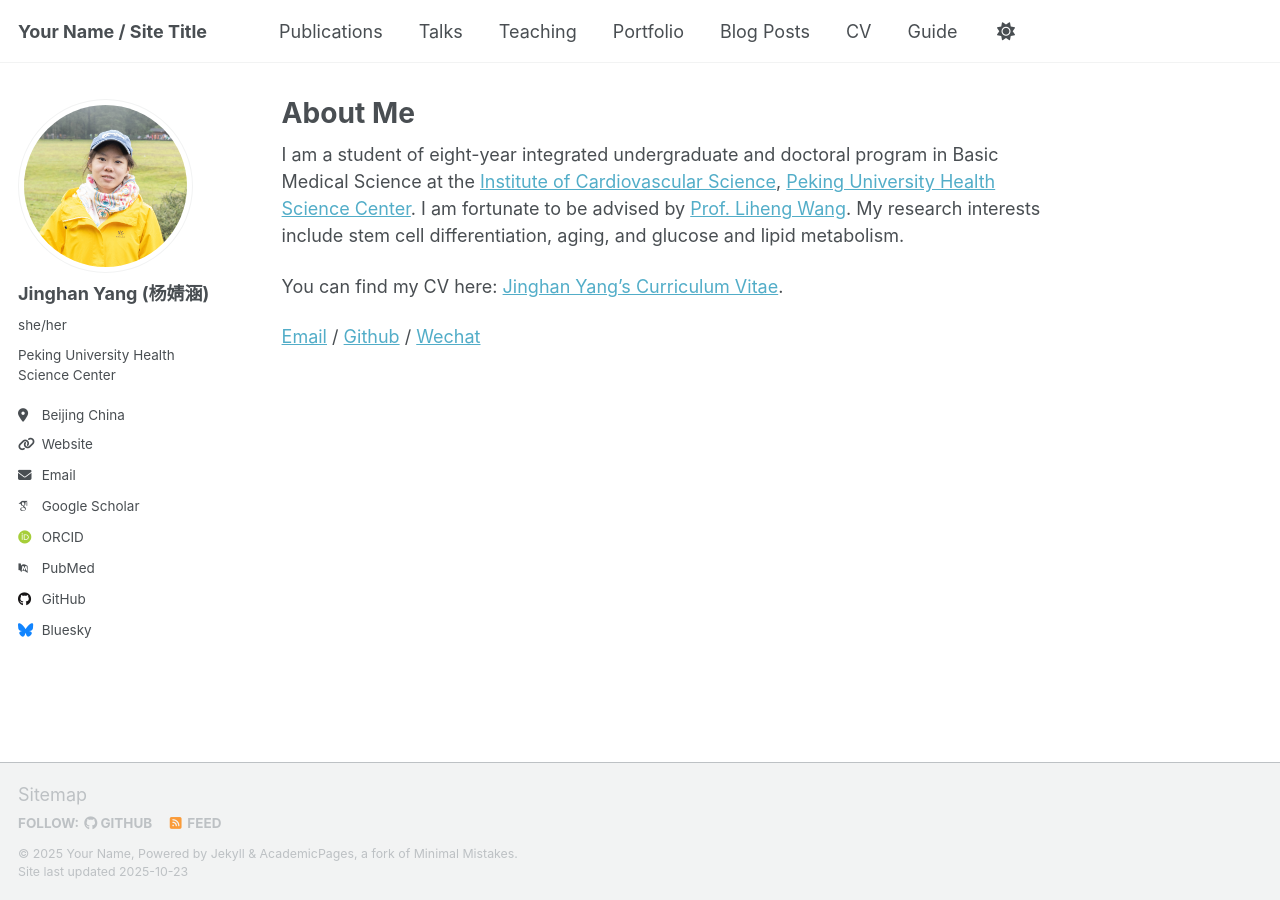
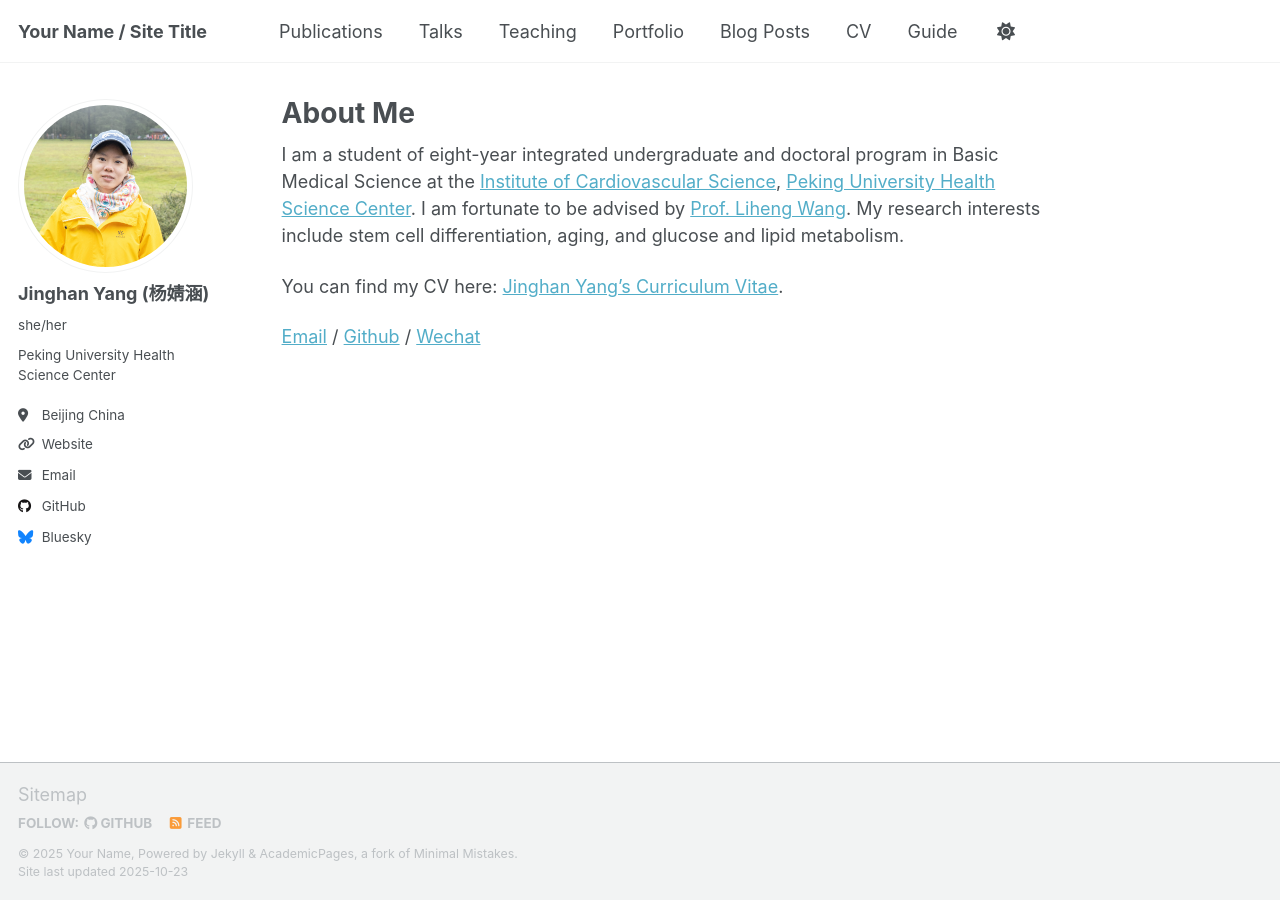
Before and after one commit to JinghanYang127/JinghanYang127.github.io, a Jekyll site: the page built from _pages/about.md, in a window 1280 px wide. Built offline with Jekyll 4.4.1, drawn with Linux system fonts in a browser that asks for light colours; some web fonts are replaced; a script that is not in the unit is left out.

Commit message:
Update _config.yml

```diff
--- a/_config.yml
+++ b/_config.yml
@@ -28,21 +28,21 @@ author:
   pronouns         : "she/her"
   bio              : "Peking University Health Science Center"
   location         : "Beijing China"
-  employer         :
+  #employer         :
   uri              : "https://JinghanYang127.github.io"
   email            : "2110305213@stu.pku.edu.cn"
 
   # Academic websites
-  academia         : # URL
-  arxiv            : # URL - Update with the correct link to your profile
-  googlescholar    : "https://scholar.google.com/citations?user=PS_CX0AAAAAJ"
-  inspire-hep      : # URL
-  impactstory      : # URL
-  orcid            : "http://orcid.org/yourorcidurl"
-  semantic         : # URL
-  pubmed           : "https://www.ncbi.nlm.nih.gov/pubmed/?term=john+snow"
-  researchgate     : # URL
-  scopus           : # URL
+ # academia         : # URL
+  #arxiv            : # URL - Update with the correct link to your profile
+  #googlescholar    : "https://scholar.google.com/citations?user=PS_CX0AAAAAJ"
+ # inspire-hep      : # URL
+#  impactstory      : # URL
+  #orcid            : "http://orcid.org/yourorcidurl"
+ # semantic         : # URL
+  #pubmed           : "https://www.ncbi.nlm.nih.gov/pubmed/?term=john+snow"
+ # researchgate     : # URL
+ # scopus           : # URL
 
   # Repositories and software development
   bitbucket        : # Username - Update with your username on the site
```
